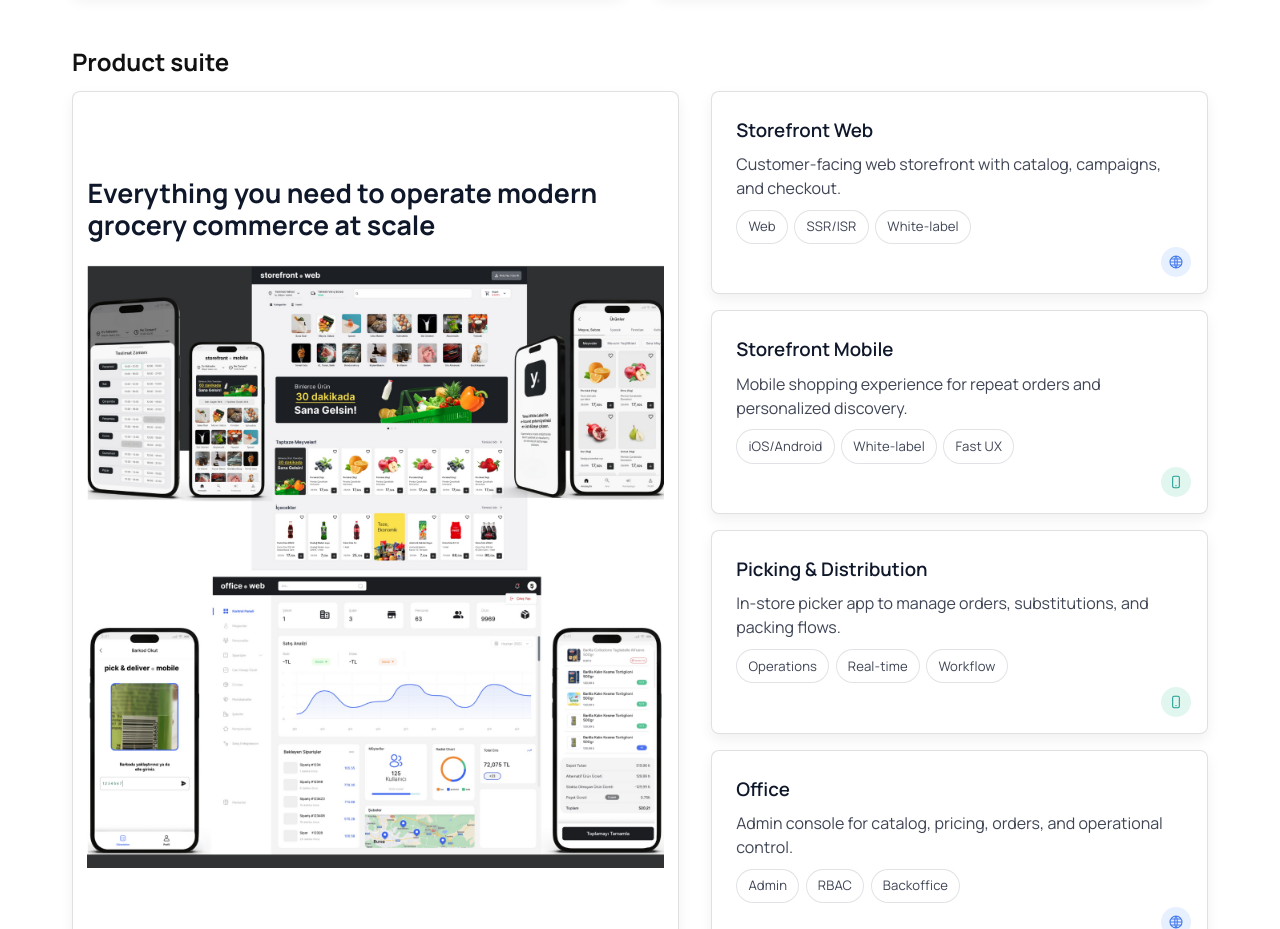
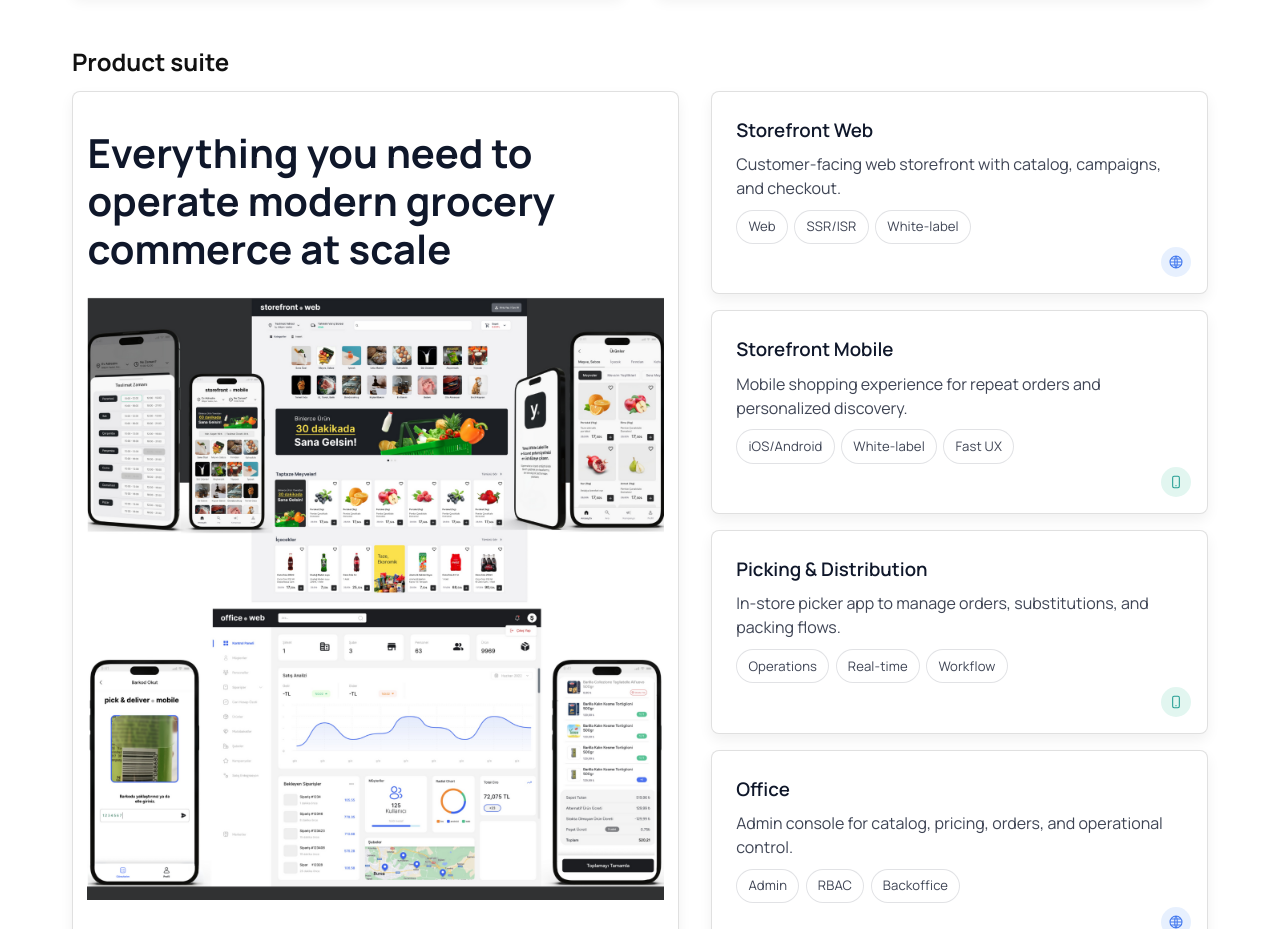
Before and after one commit to vagaadmin/vaga-website, a website built with Vite: page src/index.html in a window 1280 px wide. Shown: the part 3720-4649 px from the top of the page. Built offline with nearby package versions, Linux system fonts and the light colour scheme.

Commit message:
style: polish product suite hero title

```diff
--- a/src/styles/base.css
+++ b/src/styles/base.css
@@ -650,9 +650,9 @@ p { margin: 0 0 var(--space-2) 0; }
 }
 
 .product-suite__lead {
-  margin: 0 0 1.5rem 0;
+  margin: -1rem 0 1.5rem 0;
   font-weight: 900;
-  font-size: clamp(1.2rem, 0.95rem + 0.9vw, 1.7rem);
+  font-size: clamp(1.75rem, 1.3rem + 1.8vw, 2.5rem);
   line-height: 1.2;
   color: #0f172a;
   max-width: 38ch;
```
